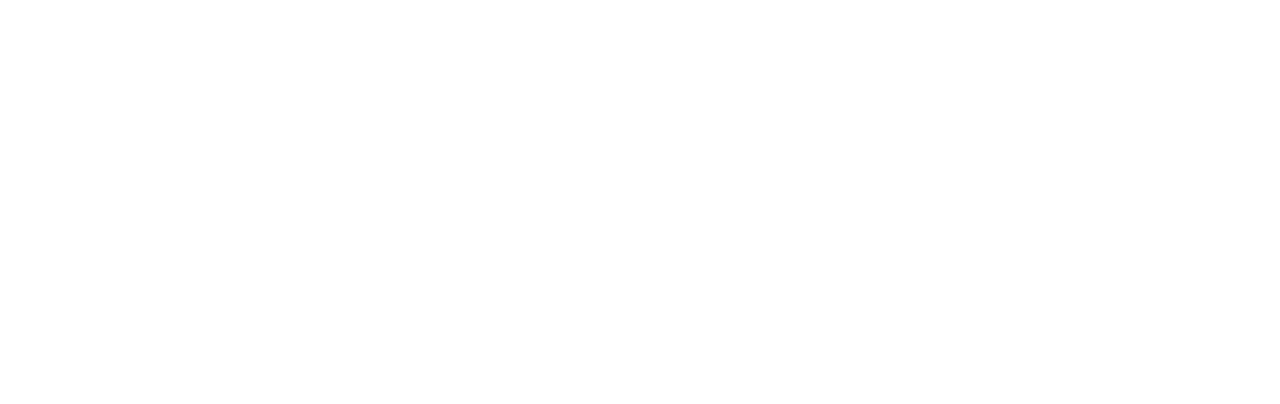
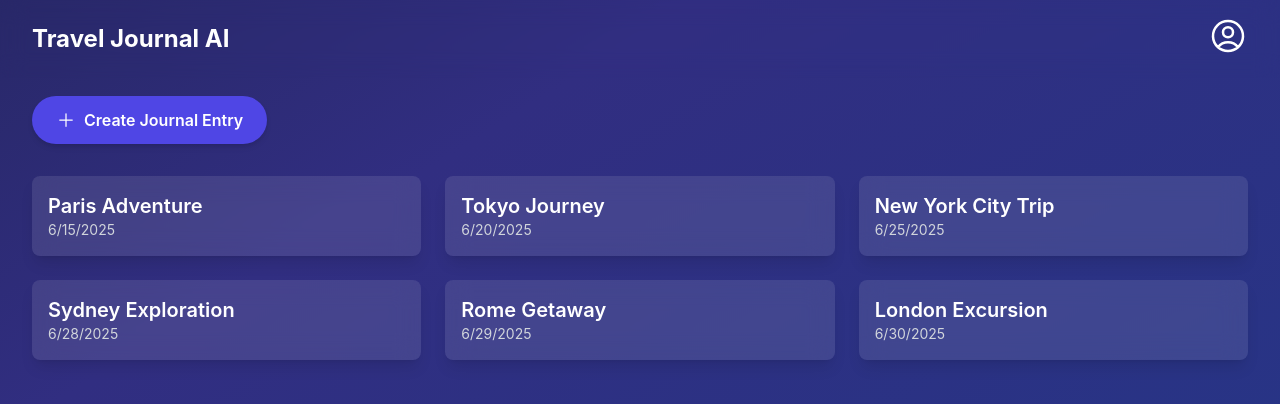
Before and after one commit to adendl/roadtrip-ai, a React (Vite) app in the folder frontend/: page /dashboard in a window 1280 px wide. Before the commit this address had no page. Shown: the top 404 px of the page. Built offline with nearby package versions, Linux system fonts and the light colour scheme; sample sign-in values are in the browser's storage.

Commit message:
Created Dashboard view

```diff
--- a/frontend/src/App.tsx
+++ b/frontend/src/App.tsx
@@ -3,6 +3,7 @@
    import Home from './pages/Home';
    import Login from './pages/Login';
    import SignUp from './pages/SignUp';
+   import Dashboard from './pages/Dashboard'; // Add Dashboard import
    import './styles/index.css';
    import { AuthProvider } from './context/AuthContext';
 
@@ -15,6 +16,7 @@
                <Route path="/" element={<Home />} />
                <Route path="/login" element={<Login />} />
                <Route path="/signup" element={<SignUp />} />
+               <Route path="/dashboard" element={<Dashboard />} />
              </Routes>
            </div>
          </Router>
--- a/frontend/src/components/Header.tsx
+++ b/frontend/src/components/Header.tsx
@@ -1,17 +1,19 @@
 import React, { useState } from 'react';
    import { useAuth } from '../context/AuthContext';
+   import { useNavigate } from 'react-router-dom';
    import { UserCircleIcon, Bars3Icon, XMarkIcon } from '@heroicons/react/24/outline';
 
    const Header: React.FC = () => {
      const { isLoggedIn, logout } = useAuth();
      const [isMenuOpen, setIsMenuOpen] = useState(false);
+     const navigate = useNavigate();
 
      const toggleMenu = () => setIsMenuOpen(!isMenuOpen);
 
      return (
        <header className="fixed w-full bg-transparent backdrop-blur-md z-10">
          <div className="max-w-7xl mx-auto px-4 sm:px-6 lg:px-8 py-4 flex justify-between items-center">
-        <div className="text-2xl font-bold">Travel Journal AI</div>
+           <div className="text-2xl font-bold"><a href ="/">Travel Journal AI</a></div>
            <nav className="flex items-center space-x-6">
              {!isLoggedIn && (
                <>
@@ -26,6 +28,12 @@
                  </button>
                  {isMenuOpen && (
                    <div className="absolute right-0 mt-2 w-48 bg-gray-800 rounded-md shadow-lg py-2 z-20">
+                     <button
+                       onClick={() => navigate('/dashboard')}
+                       className="block w-full text-left px-4 py-2 text-white hover:bg-gray-700 hover:text-indigo-300 transition-colors"
+                     >
+                       Dashboard
+                     </button>
                      <button
                        onClick={logout}
                        className="block w-full text-left px-4 py-2 text-white hover:bg-gray-700 hover:text-indigo-300 transition-colors"
--- /dev/null
+++ b/frontend/src/pages/Dashboard.tsx
@@ -0,0 +1,127 @@
+import React, { useState, useEffect } from 'react';
+import { useAuth } from '../context/AuthContext';
+import { useNavigate } from 'react-router-dom';
+import Button from '../components/Button';
+import { PlusIcon } from '@heroicons/react/24/outline';
+import Header from '../components/Header';
+
+interface JournalEntry {
+  id: number;
+  title: string;
+  content: string;
+  location: { type: string; coordinates: [number, number] };
+  photoUrl: string;
+  aiSummary: string;
+  createdAt: string;
+}
+
+const Dashboard: React.FC = () => {
+  const { isLoggedIn, token } = useAuth();
+  const navigate = useNavigate();
+
+  useEffect(() => {
+    if (!isLoggedIn || !token) {
+      navigate('/login');
+    }
+  }, [isLoggedIn, token, navigate]);
+
+  const [selectedEntry, setSelectedEntry] = useState<JournalEntry | null>(null);
+  const dummyEntries: JournalEntry[] = [
+    {
+      id: 1,
+      title: 'Paris Adventure',
+      content: 'Explored the Eiffel Tower and enjoyed croissants by the Seine.',
+      location: { type: 'Point', coordinates: [48.8584, 2.2945] }, // Lat, Long for Paris
+      photoUrl: 'https://images.unsplash.com/photo-1502602898657-3e91760cbb34?ixlib=rb-4.0.3&auto=format&fit=crop&w=300&q=80',
+      aiSummary: 'A delightful trip with iconic landmarks and French cuisine.',
+      createdAt: '2025-06-15T10:00:00Z',
+    },
+    {
+      id: 2,
+      title: 'Tokyo Journey',
+      content: 'Visited Shibuya Crossing and tasted authentic sushi.',
+      location: { type: 'Point', coordinates: [35.6762, 139.6503] }, // Lat, Long for Tokyo
+      photoUrl: 'https://images.unsplash.com/photo-1542051841857-5f90071e7989?ixlib=rb-4.0.3&auto=format&fit=crop&w=300&q=80',
+      aiSummary: 'A vibrant urban experience with cultural highlights.',
+      createdAt: '2025-06-20T14:30:00Z',
+    },
+    {
+      id: 3,
+      title: 'New York City Trip',
+      content: 'Saw the Statue of Liberty and walked through Central Park.',
+      location: { type: 'Point', coordinates: [40.7128, -74.0060] }, // Lat, Long for NYC
+      photoUrl: 'https://plus.unsplash.com/premium_photo-1714051660720-888e8454a021?q=80&w=1740&auto=format&fit=crop&ixlib=rb-4.1.0&ixid=M3wxMjA3fDB8MHxwaG90by1wYWdlfHx8fGVufDB8fHx8fA%3D%3D&fit=crop&w=300&q=80',
+      aiSummary: 'A bustling city tour with iconic sights.',
+      createdAt: '2025-06-25T09:15:00Z',
+    },
+    {
+      id: 4,
+      title: 'Sydney Exploration',
+      content: 'Visited the Sydney Opera House and surfed at Bondi Beach.',
+      location: { type: 'Point', coordinates: [-33.8688, 151.2093] }, // Lat, Long for Sydney
+      photoUrl: 'https://images.unsplash.com/photo-1519771356169-4e38ac5e8a8d?ixlib=rb-4.0.3&auto=format&fit=crop&w=300&q=80',
+      aiSummary: 'A coastal adventure with architectural marvels.',
+      createdAt: '2025-06-28T11:00:00Z',
+    },
+    {
+      id: 5,
+      title: 'Rome Getaway',
+      content: 'Toured the Colosseum and savored authentic Italian pasta.',
+      location: { type: 'Point', coordinates: [41.9028, 12.4964] }, // Lat, Long for Rome
+      photoUrl: 'https://images.unsplash.com/photo-1523906834658-6e24ef2386f9?ixlib=rb-4.0.3&auto=format&fit=crop&w=300&q=80',
+      aiSummary: 'A historical journey with delicious cuisine.',
+      createdAt: '2025-06-29T13:30:00Z',
+    },
+    {
+      id: 6,
+      title: 'London Excursion',
+      content: 'Saw Big Ben and explored the British Museum.',
+      location: { type: 'Point', coordinates: [51.5074, -0.1278] }, // Lat, Long for London
+      photoUrl: 'https://images.unsplash.com/photo-1517336714731-489689fd1ca8?ixlib=rb-4.0.3&auto=format&fit=crop&w=300&q=80',
+      aiSummary: 'A cultural trip with iconic landmarks.',
+      createdAt: '2025-06-30T09:45:00Z',
+    },
+  ];
+
+  return (
+    <div className="min-h-screen bg-gradient-to-br from-gray-900 via-indigo-900 to-blue-900 animate-gradient-x text-white">
+      <Header />
+      <main className="pt-24 pb-12">
+        <div className="max-w-7xl mx-auto px-4 sm:px-6 lg:px-8">
+          <div className="mb-8">
+            <Button
+              text="Create Journal Entry"
+              onClick={() => console.log('Create Journal Entry clicked')}
+              variant="primary"
+              icon={<PlusIcon className="h-5 w-5" />}
+            />
+          </div>
+          <div className="grid grid-cols-1 md:grid-cols-2 lg:grid-cols-3 gap-6 mb-8">
+            {dummyEntries.map((entry) => (
+              <div
+                key={entry.id}
+                className="bg-white bg-opacity-10 backdrop-blur-md p-4 rounded-lg shadow-lg hover:shadow-xl transition-shadow cursor-pointer"
+                onClick={() => setSelectedEntry(entry)}
+              >
+                <h3 className="text-xl font-semibold">{entry.title}</h3>
+                <p className="text-gray-300 text-sm">{new Date(entry.createdAt).toLocaleDateString()}</p>
+              </div>
+            ))}
+          </div>
+          {selectedEntry && (
+            <div className="bg-white bg-opacity-10 backdrop-blur-md p-6 rounded-lg shadow-lg">
+              <h3 className="text-2xl font-bold mb-2">{selectedEntry.title}</h3>
+              <p className="text-gray-300 mb-2">Created: {new Date(selectedEntry.createdAt).toLocaleDateString()}</p>
+              <p className="mb-2">{selectedEntry.content}</p>
+              <p className="text-sm text-gray-400">Location: {selectedEntry.location.coordinates.join(', ')}</p>
+              <p className="text-sm text-gray-400">AI Summary: {selectedEntry.aiSummary}</p>
+              <img src={selectedEntry.photoUrl} alt={selectedEntry.title} className="mt-4 w-full object-contain max-h-64 rounded" />
+            </div>
+          )}
+        </div>
+      </main>
+    </div>
+  );
+};
+
+export default Dashboard;
```
Lines whose indentation alone changed are shown as unchanged.
